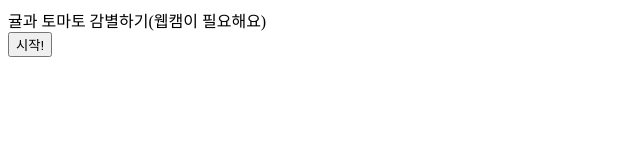
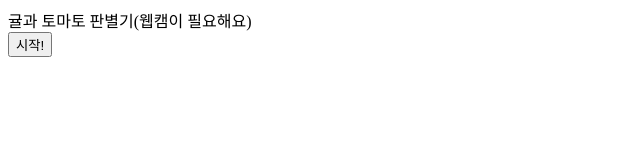
Before and after one commit to Baeju0/AI_Class, a plain HTML site: page index.html in a window 1280 px wide. Shown: the full height of the page, 0-640 px from the left. Drawn offline with Linux system fonts and the light colour scheme.

Commit message:
AI_Class_수정

```diff
--- a/index.html
+++ b/index.html
@@ -7,7 +7,7 @@
     <title>Document</title>
 </head>
 <body>
-    <div>귤과 토마토 감별하기(웹캠이 필요해요)</div>
+    <div>귤과 토마토 판별기(웹캠이 필요해요)</div>
 <button type="button" onclick="init()">시작!</button>
 <div id="webcam-container"></div>
 <div id="label-container"></div>
```
